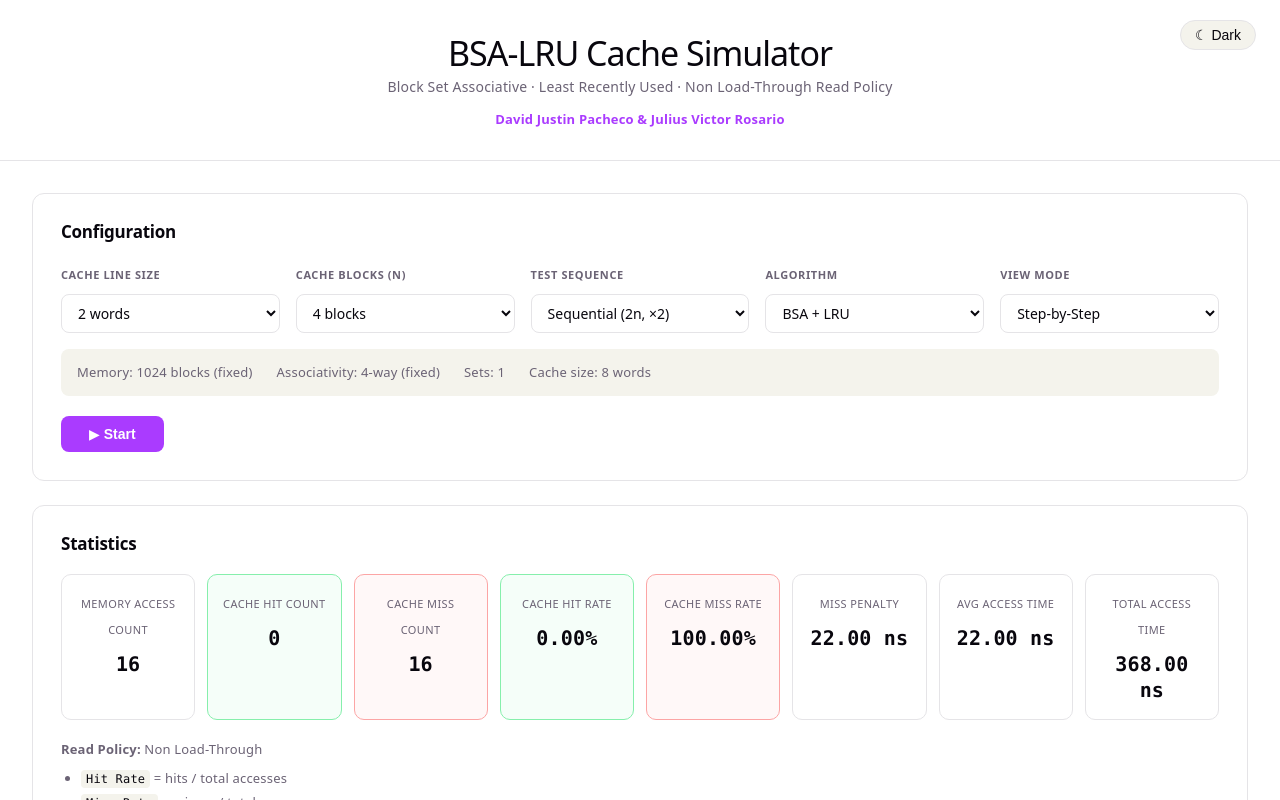
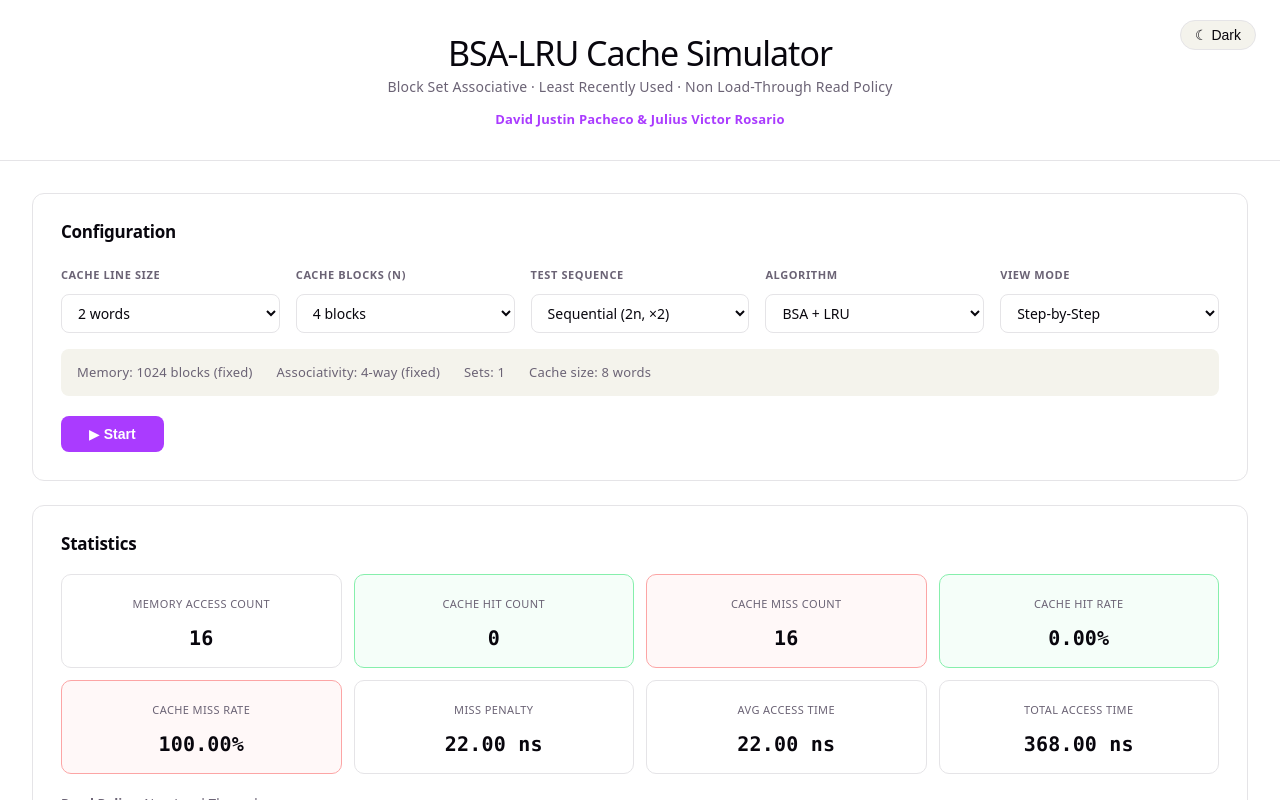
Before and after one commit to jvicrosario1106/cache-memory-simulation, a React (Vite) app: page / in a window 1280 px wide. Both pictures are taken after a click on the button "▶ Start". Shown: the top 800 px of the page. Built offline with nearby package versions, Linux system fonts and the light colour scheme.

Commit message:
Updated grid and clean up

```diff
--- a/src/App.css
+++ b/src/App.css
@@ -148,7 +148,7 @@
 
 .stats-grid {
   display: grid;
-  grid-template-columns: repeat(auto-fill, minmax(120px, 1fr));
+  grid-template-columns: repeat(4, minmax(120px, 1fr));
   gap: 12px;
 }
 
--- a/src/App.jsx
+++ b/src/App.jsx
@@ -19,10 +19,10 @@ export default function App() {
     algorithm: 'lru',
   });
 
-  const [result, setResult]           = useState(null);
+  const [result, setResult] = useState(null);
   const [currentStep, setCurrentStep] = useState(0);
-  const [isPlaying, setIsPlaying]     = useState(false);
-  const [isDark, setIsDark]           = useState(() => window.matchMedia('(prefers-color-scheme: dark)').matches);
+  const [isPlaying, setIsPlaying] = useState(false);
+  const [isDark, setIsDark] = useState(() => window.matchMedia('(prefers-color-scheme: dark)').matches);
 
   const intervalRef = useRef(null);
 
```
